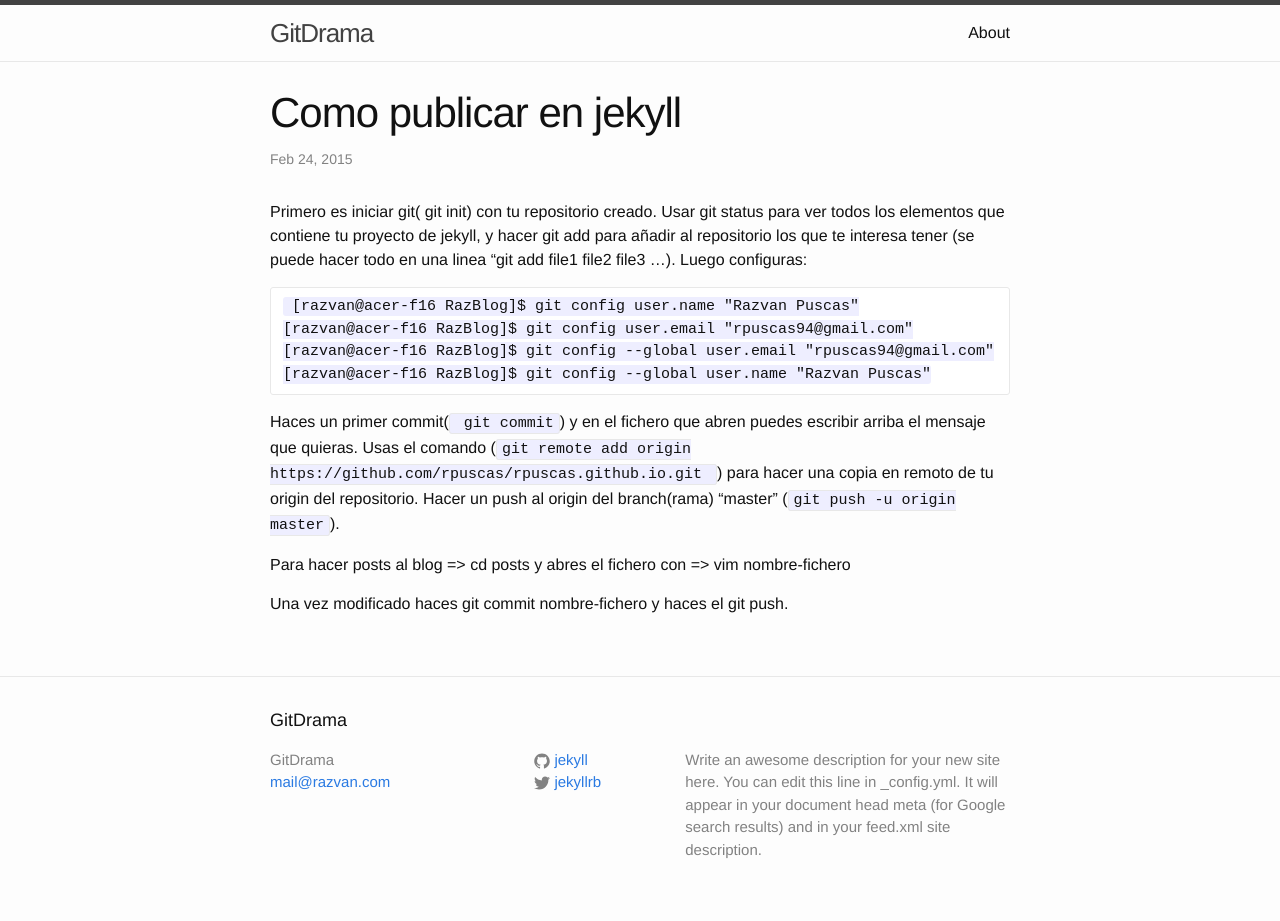
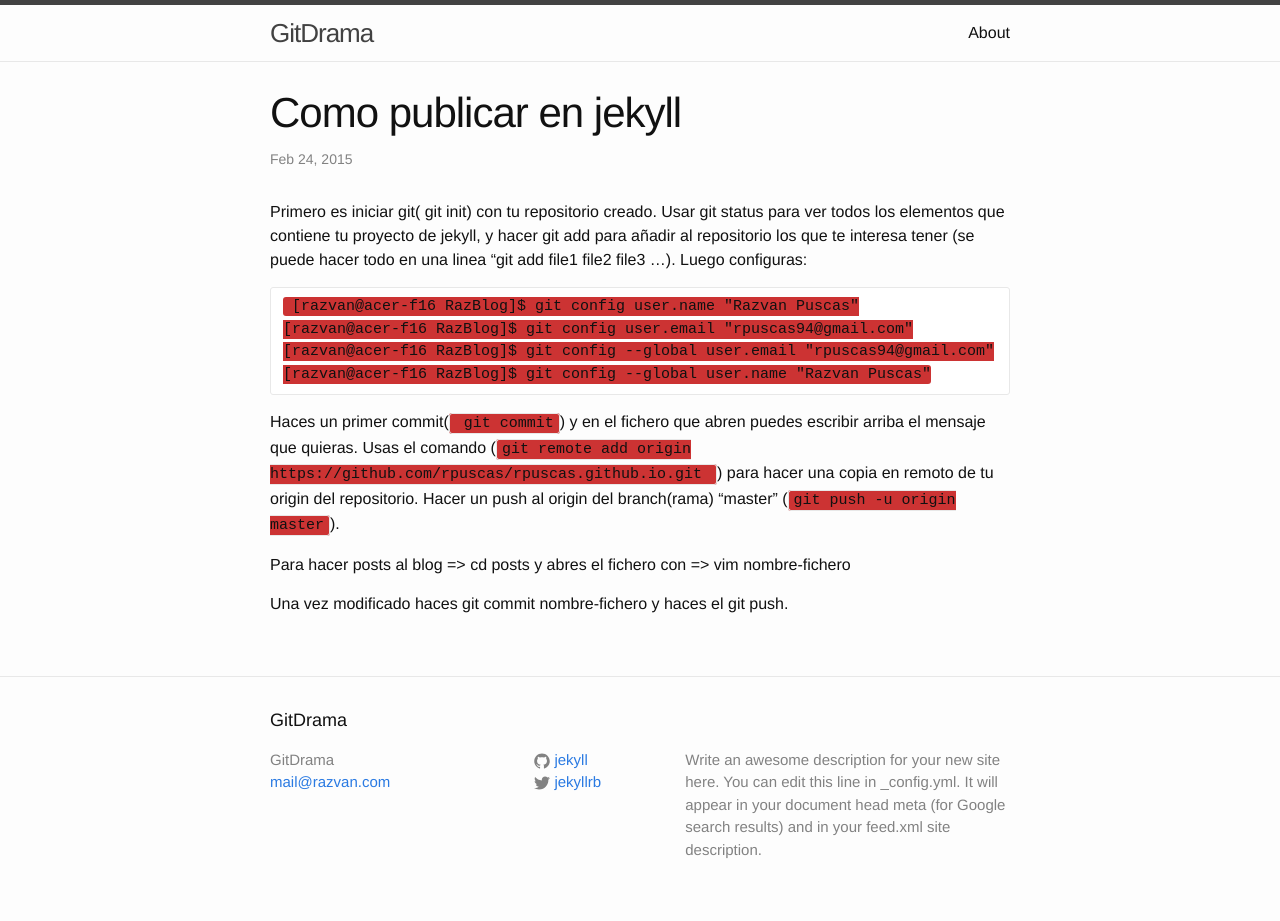
Before and after one commit to rpuscas/rpuscas.github.io, a Jekyll site: the page built from _posts/2015-02-24-welcome-to-jekyll.markdown, in a window 1280 px wide. Built offline with Jekyll 4.4.1, drawn with Linux system fonts in a browser that asks for light colours.

Commit message:
Cambio color

```diff
--- a/_sass/_base.scss
+++ b/_sass/_base.scss
@@ -130,7 +130,7 @@ code {
     font-size: 15px;
     border: 1px solid $grey-color-light;
     border-radius: 3px;
-    background-color: #eef;
+    background-color: #c33;
 }
 
 code {
```
